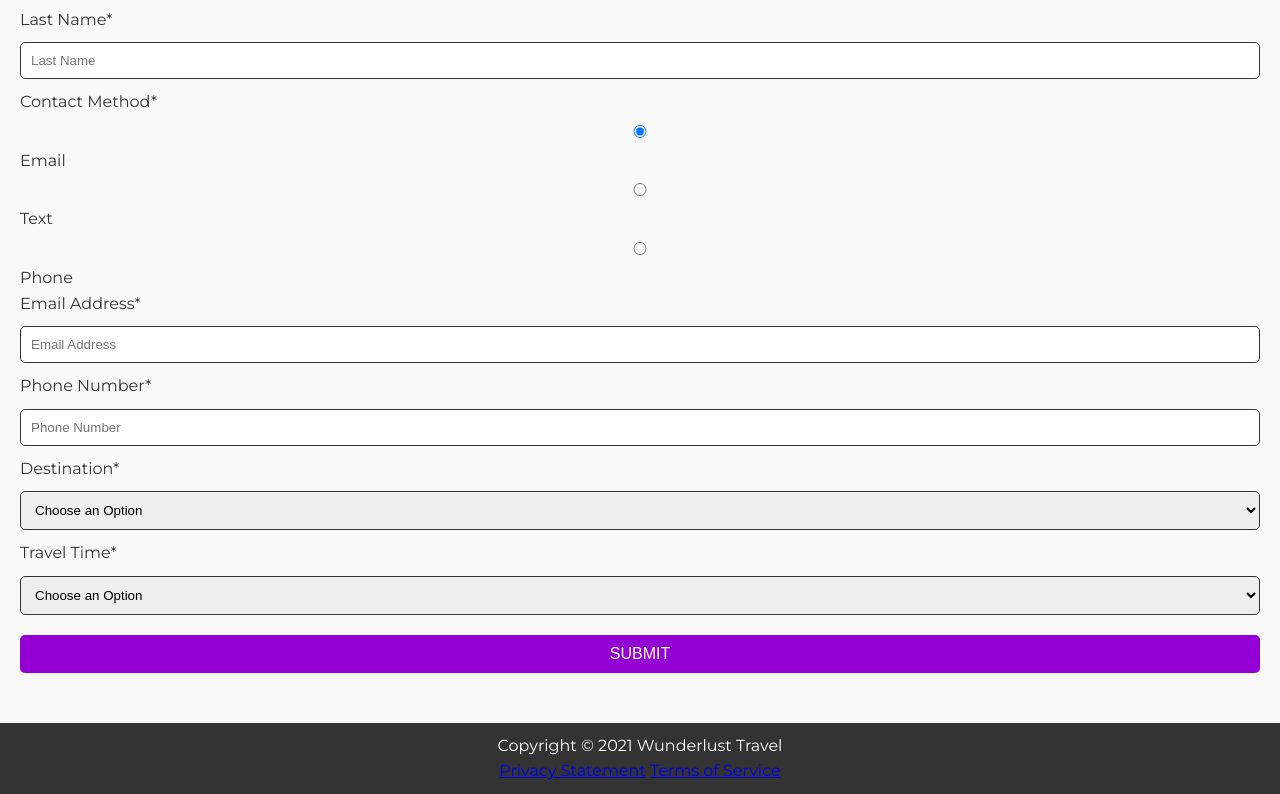
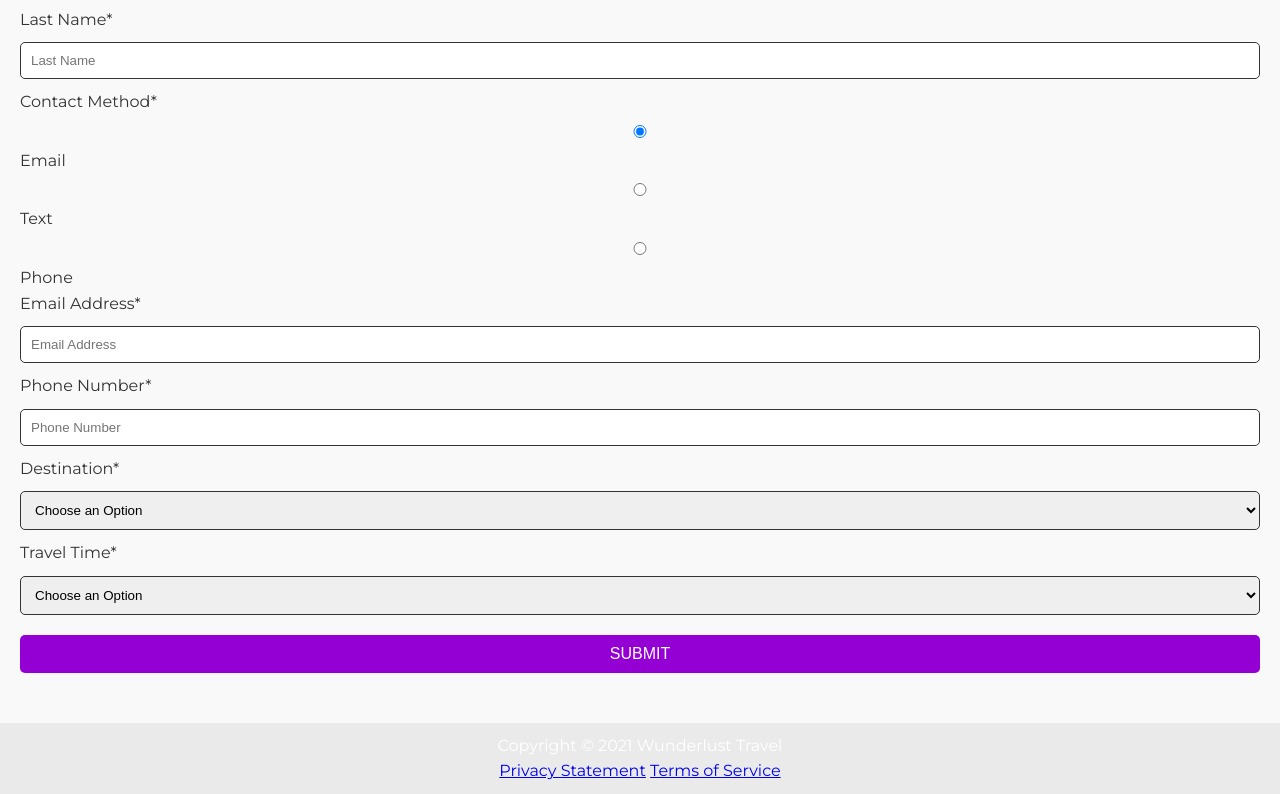
Before and after one commit to summitlincy/wunderlust, a plain HTML site: page wunderlust-majorca.html in a window 1280 px wide. Shown: the part 4965-5759 px from the top of the page. Drawn offline with Linux system fonts and the light colour scheme; a web font is replaced by a local one.

Commit message:
colors styles.css

```diff
--- a/styles.css
+++ b/styles.css
@@ -268,7 +268,7 @@ form input[type="submit"] {
 
 footer {
     text-align: center;
-    background-color: #333;
+    background-color: var(--light-gray);
     color: white;
     padding: 10px;
     margin-top: 20px;
```
